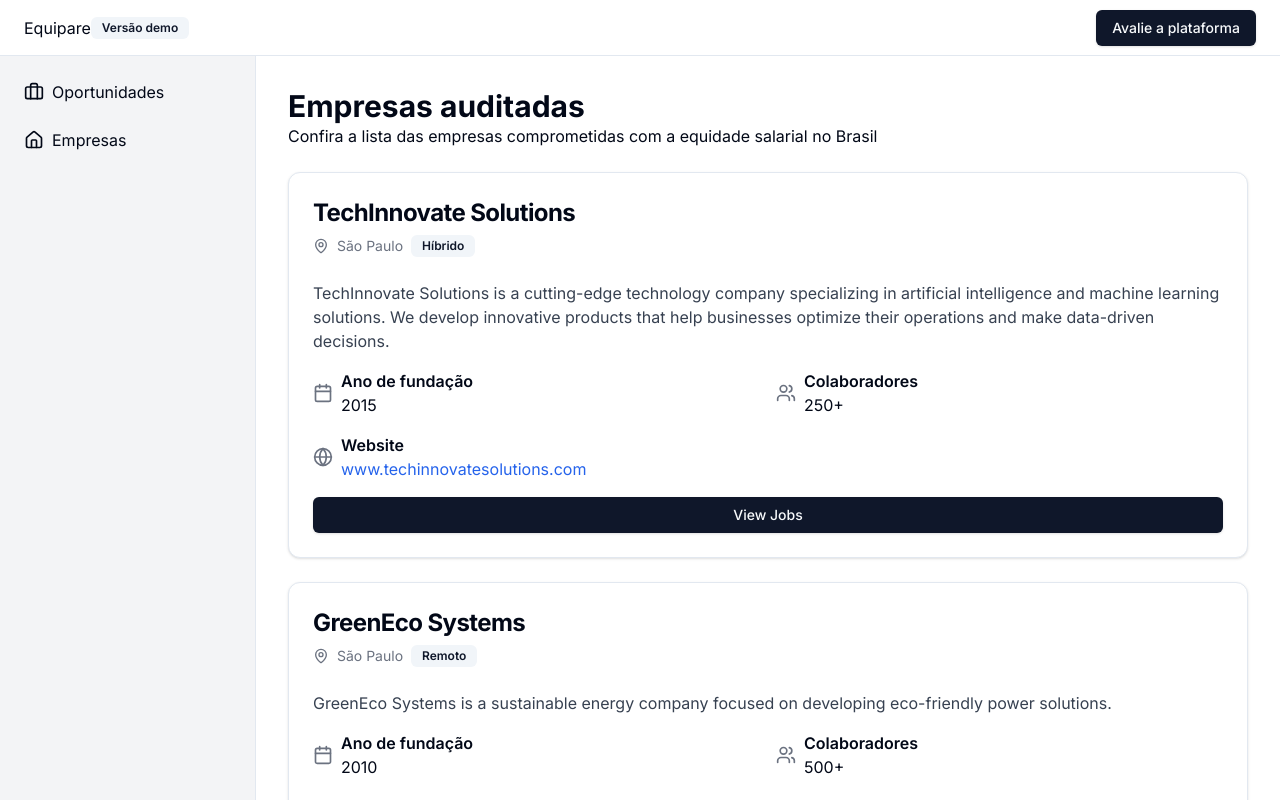
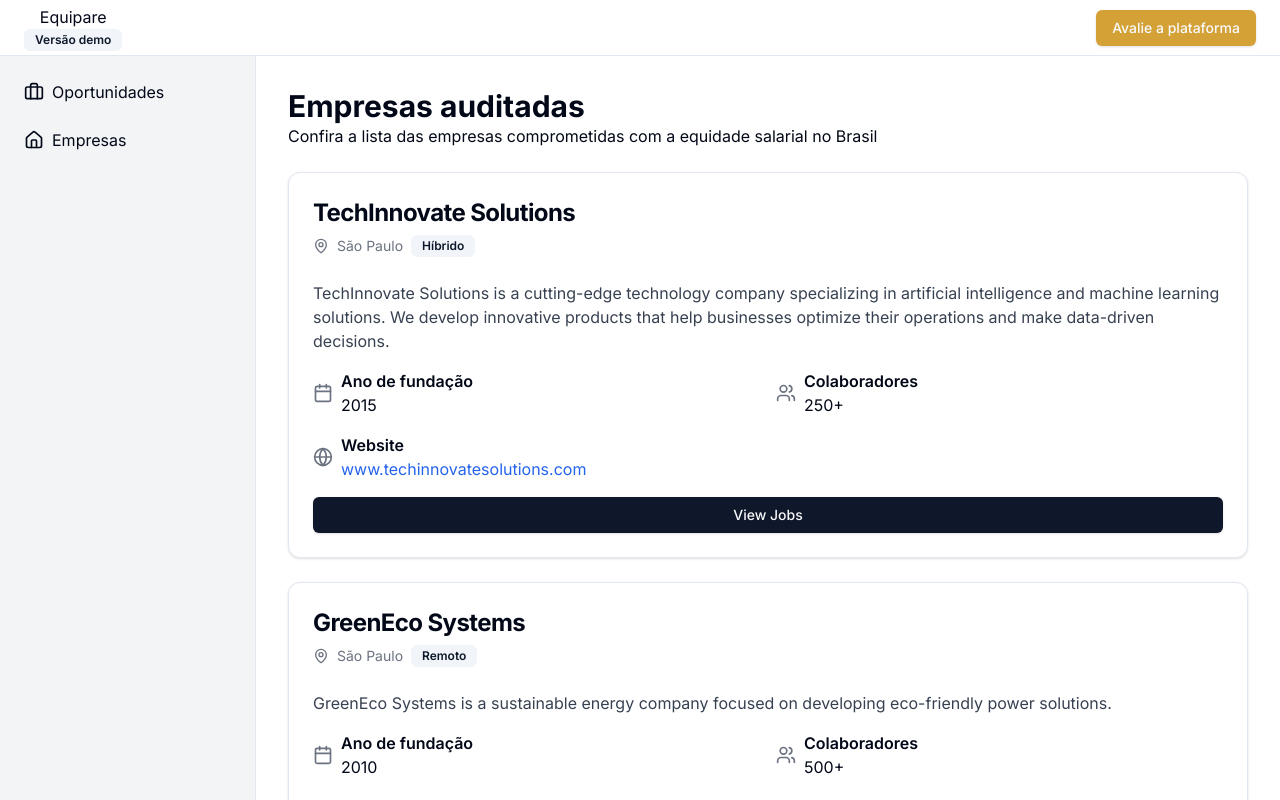
Before and after one commit to nathsouzadev/equipare, a Next.js app: page /dashboard/companys in a window 1280 px wide. Shown: the top 800 px of the page. Built offline with nearby package versions, Linux system fonts and the light colour scheme.

Commit message:
[feat]update header

```diff
--- a/src/app/(client)/layout.tsx
+++ b/src/app/(client)/layout.tsx
@@ -6,7 +6,7 @@ import { cn } from '@/lib/utils';
 const inter = Inter({ subsets: ['latin'] });
 
 export const metadata: Metadata = {
-  title: 'Equidade salarial',
+  title: 'Equipare',
   description: 'Ajudando a reduzir a desigualdade salarial no Brasil',
 };
 
--- a/src/components/Header.tsx
+++ b/src/components/Header.tsx
@@ -30,15 +30,19 @@ const Header = () => {
           <Sidebar />
         </SheetContent>
       </Sheet>
-      <div></div>
-      <Link href='/' className='flex items-center justify-center ml-4 lg:ml-0'>
-        <span className=''>Equipare</span>
-      </Link>
-      <Badge variant='secondary'>Versão demo</Badge>
+      <div className='flex flex-col px-auto'>
+        <Link
+          href='/'
+          className='flex items-center justify-center lg:ml-0'
+        >
+          Equipare
+        </Link>
+        <Badge variant='secondary'>Versão demo</Badge>
+      </div>
       <div className='flex items-center justify-center gap-2 ml-auto'>
         <Dialog>
           <DialogTrigger className='w-full'>
-            <Button>Avalie a plataforma</Button>
+            <Button className='bg-yellow-600/80'>Avalie a plataforma</Button>
           </DialogTrigger>
           <DialogContent className='bg-translucid border-0'>
             <DialogDescription>
```
